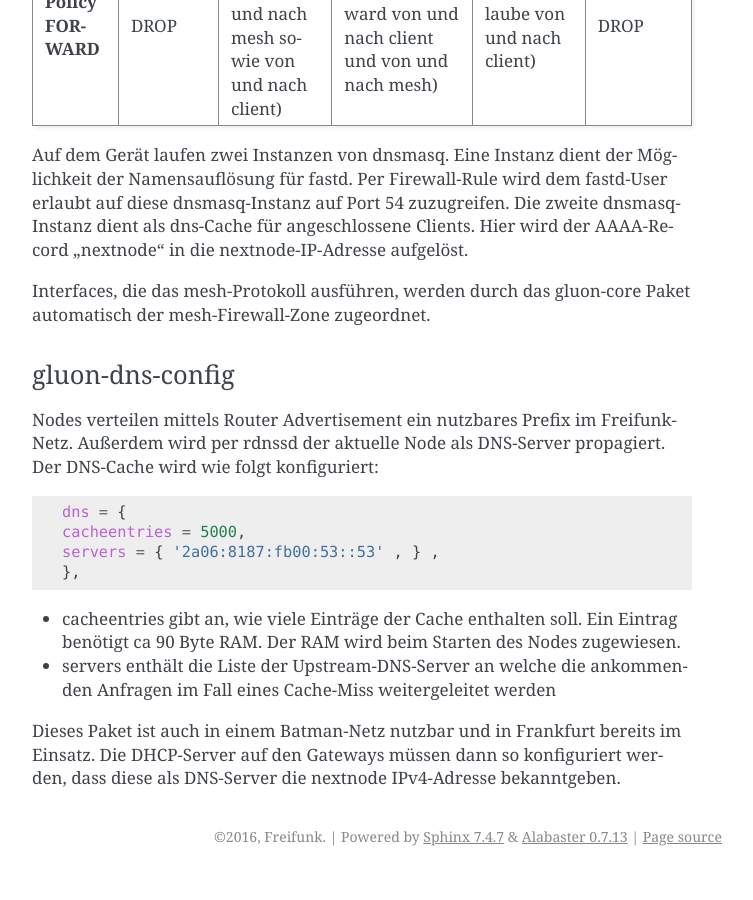
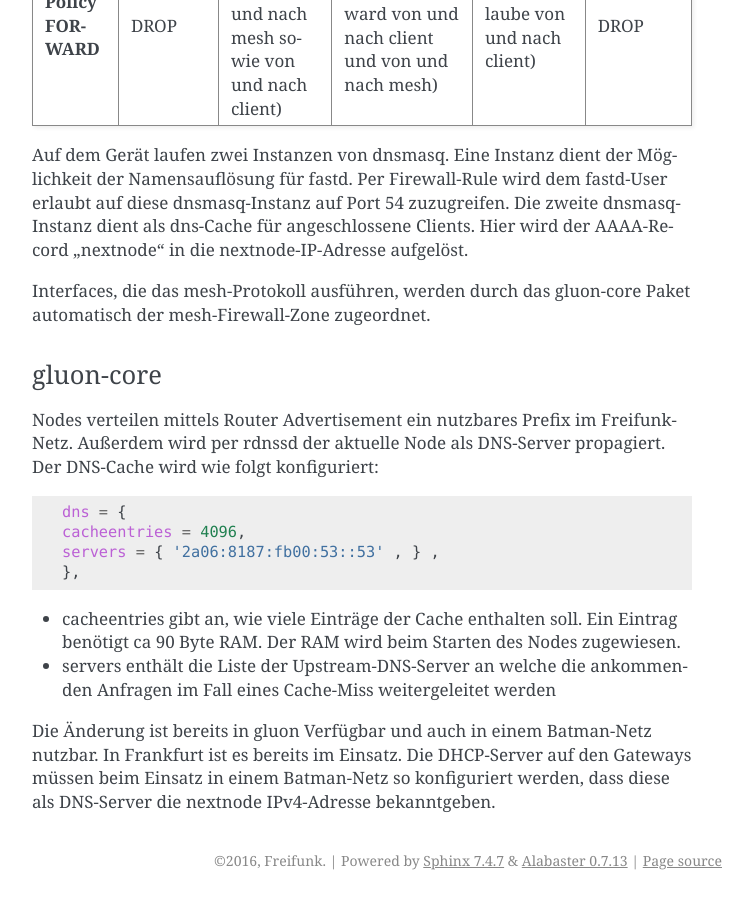
Before and after one commit to freifunk-l3r/readthedocs, a Sphinx documentation site: the page built from docs/firmware.rst, in a window 1280 px wide and 900 px high, scrolled down 2296 px. Shown: the whole window, without its empty margins (388-1141 px from the left). Built offline with Sphinx 7.4.7, drawn with Linux system fonts in a browser that asks for light colours; before the commit the page ends 3172 px from its top, so only the background shows below that; some of the changed text lies outside the part shown.

Commit message:
gluon-dns-cache => gluon-core

```diff
--- a/docs/firmware.rst
+++ b/docs/firmware.rst
@@ -75,8 +75,8 @@ Hier wird der AAAA-Record "nextnode" in die nextnode-IP-Adresse aufgelöst.
 
 Interfaces, die das mesh-Protokoll ausführen, werden durch das gluon-core Paket automatisch der mesh-Firewall-Zone zugeordnet.
 
-gluon-dns-config
-~~~~~~~~~~~~~~~~
+gluon-core
+~~~~~~~~~~
 Nodes verteilen mittels Router Advertisement ein nutzbares Prefix im Freifunk-Netz.
 Außerdem wird per rdnssd der aktuelle Node als DNS-Server propagiert.
 Der DNS-Cache wird wie folgt konfiguriert:
@@ -84,11 +84,11 @@ Der DNS-Cache wird wie folgt konfiguriert:
 .. code:: lua
 
  dns = {
- cacheentries = 5000,
+ cacheentries = 4096,
  servers = { '2a06:8187:fb00:53::53' , } ,
  },
 
 * cacheentries gibt an, wie viele Einträge der Cache enthalten soll. Ein Eintrag benötigt ca 90 Byte RAM. Der RAM wird beim Starten des Nodes zugewiesen.
 * servers enthält die Liste der Upstream-DNS-Server an welche die ankommenden Anfragen im Fall eines Cache-Miss weitergeleitet werden
 
-Dieses Paket ist auch in einem Batman-Netz nutzbar und in Frankfurt bereits im Einsatz. Die DHCP-Server auf den Gateways müssen dann so konfiguriert werden, dass diese als DNS-Server die nextnode IPv4-Adresse bekanntgeben.
+Die Änderung ist bereits in gluon Verfügbar und auch in einem Batman-Netz nutzbar. In Frankfurt ist es bereits im Einsatz. Die DHCP-Server auf den Gateways müssen beim Einsatz in einem Batman-Netz so konfiguriert werden, dass diese als DNS-Server die nextnode IPv4-Adresse bekanntgeben.
```
